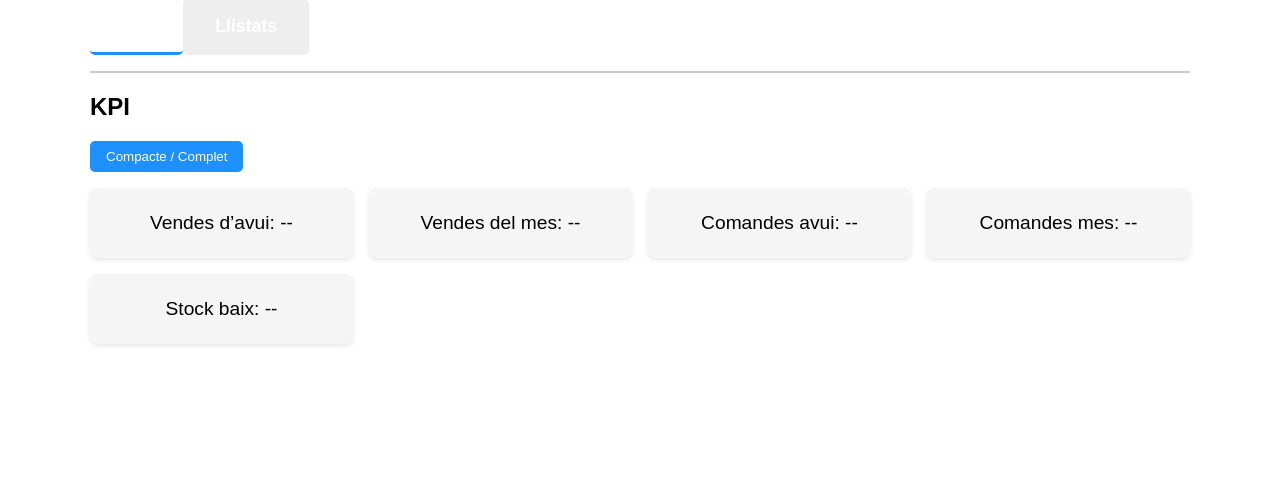
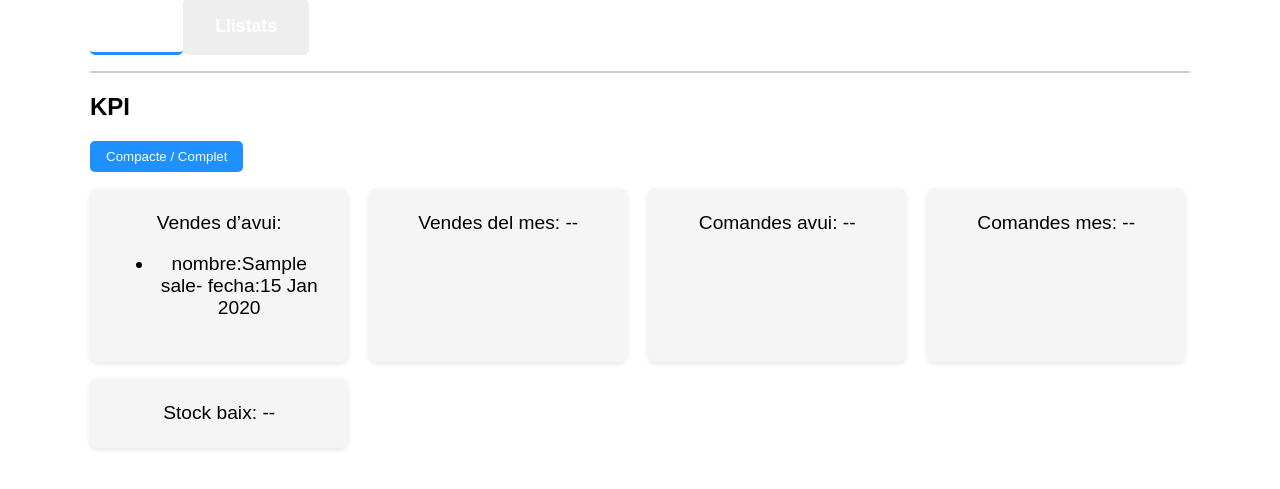
Before and after one commit to eignaciobazan/DAM1M04-Exercici401, a Node server app: template DAM1M04-EXERCICI401/server/views/index.hbs in a window 1280 px wide. Shown: the part 271-760 px from the top of the page. Run offline with Node 20, Linux system fonts and the light colour scheme; the template is opened without the code that fills it: most values are stand-ins (such as "Sample title", 1, 10 or a date in 2020); some libraries are stand-ins or nearby versions.

Commit message:
Correciones del momento

```diff
--- a/DAM1M04-EXERCICI401/public/estils.css
+++ b/DAM1M04-EXERCICI401/public/estils.css
@@ -97,12 +97,15 @@ button:hover {
 }
 
 .card {
+    text-align: left;
     background: #f5f5f5;
     padding: 1.5rem;
+    width: 80%;
     border-radius: 8px;
     text-align: center;
     font-size: 1.2rem;
     box-shadow: 0 2px 5px rgba(0,0,0,0.1);
+
 }
 
 /* Modo compacto (si quieres usarlo con JS) */
--- a/DAM1M04-EXERCICI401/server/app.js
+++ b/DAM1M04-EXERCICI401/server/app.js
@@ -58,12 +58,19 @@ hbs.registerPartials(path.join(__dirname, 'views', 'partials'));
 app.get('/', async (req, res) => {
   try {
     // Obtenir les dades de la base de dades
-    const customersRows = await db.query('SELECT id, name from customers');
+    const salesRows = await db.query(`SELECT p.name as name , s.sale_date as sale_date
+                                      FROM sales s
+                                      JOIN sale_items si ON s.id = si.sale_id
+                                      JOIN products p ON si.product_id = p.id
+                                      WHERE DATE(s.sale_date) = CURDATE();
+                      `);
+    //console.log(salesRows)
+    //console.log("abc")
 
 
     // Transformar les dades a JSON (per les plantilles .hbs)
     // Cal informar de les columnes i els seus tipus
-    const customersJson = db.table_to_json(customersRows, { id: 'number', name: 'string'});
+    const salesJson = db.table_to_json(salesRows, { name: 'string', sale_date: 'date'});
 
 
     // Llegir l'arxiu .json amb dades comunes per a totes les pàgines
@@ -73,7 +80,7 @@ app.get('/', async (req, res) => {
 
     // Construir l'objecte de dades per a la plantilla
     const data = {
-      customers: customersJson,
+      sales: salesJson,
       common: commonData
     };
 
--- a/DAM1M04-EXERCICI401/server/views/index.hbs
+++ b/DAM1M04-EXERCICI401/server/views/index.hbs
@@ -18,7 +18,15 @@
                 <button id="toggleKPI">Compacte / Complet</button>
 
                 <div class="kpi-cards">
-                    <div class="card">Vendes d’avui: --</div>
+                    <div class="card">Vendes d’avui:
+                        <ul>
+                            {{#each sales}}
+                                <li>nombre:{{name}}-
+                                    fecha:{{sale_date}}</li>
+                            {{/each}}
+
+                        </ul>
+                    </div>
                     <div class="card">Vendes del mes: --</div>
                     <div class="card">Comandes avui: --</div>
                     <div class="card">Comandes mes: --</div>
```
